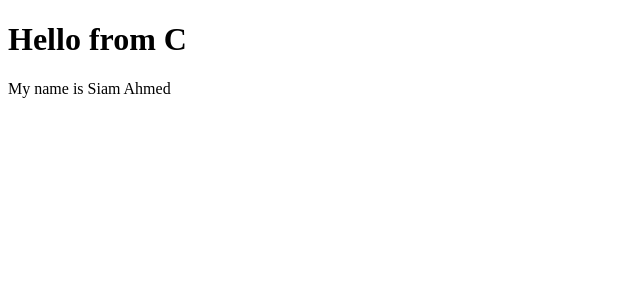
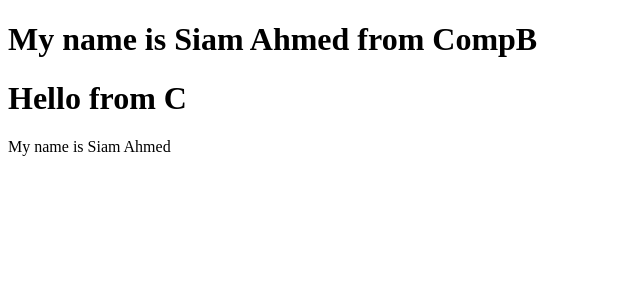
Before and after one commit to AbdulGafferSiam/React-Practice-App, a React (Create React App) app: page / in a window 1280 px wide. Shown: the top 300 px of the page, without its empty margins (0-640 px from the left). Built offline with nearby package versions, Linux system fonts and the light colour scheme.

Commit message:
How useContext Hook Works in ReactJS

```diff
--- a/src/CompB.jsx
+++ b/src/CompB.jsx
@@ -1,10 +1,13 @@
-import React from 'react';
+import React, { useContext } from 'react';
 import CompC from './CompC';
+import { FirstName, LastName } from './App';
 
 const CompB = () => {
-
+    const fname = useContext(FirstName);
+    const lname = useContext(LastName);
     return (
         <>
+            <h1> My name is { fname } { lname } from CompB </h1>
             <CompC />
         </>
     );
--- a/src/CompC.jsx
+++ b/src/CompC.jsx
@@ -2,7 +2,7 @@ import React from 'react';
 import { FirstName, LastName } from './App';
 
 // consumer consume only function
-// craete a callback hell
+// create a callback hell
 
 const CompC = () => {
 
```
